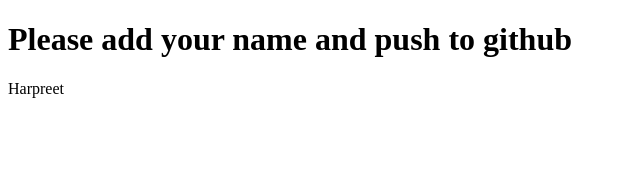
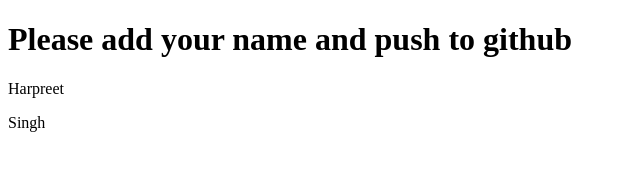
Before and after one commit to HarpreetSin/git-demo, a plain HTML site: page index.html in a window 1280 px wide. Shown: the full height of the page, 0-640 px from the left. Drawn offline with Linux system fonts and the light colour scheme.

Commit message:
add name

```diff
--- a/index.html
+++ b/index.html
@@ -9,5 +9,6 @@
 <body>
   <h1>Please add your name and push to github</h1>
   <p>Harpreet</p>
+  <p>Singh</p>
 </body>
 </html>
```
